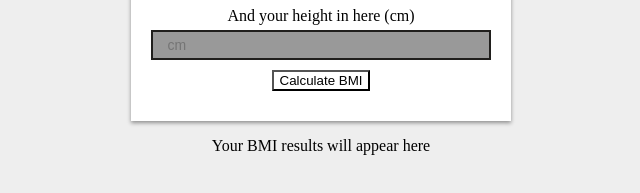
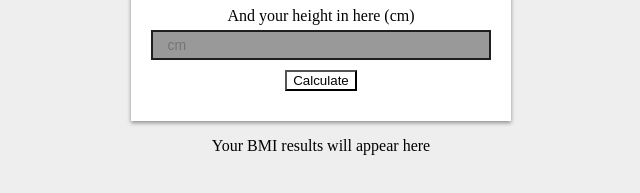
Before and after one commit to eishwezin20/Body-Mass-Index-Calculator, a plain HTML site: page index.html in a window 1280 px wide. Shown: the part 191-384 px from the top of the page, 319-959 px from the left. Drawn offline with Linux system fonts and the light colour scheme.

Commit message:
Update index.html

```diff
--- a/index.html
+++ b/index.html
@@ -21,7 +21,7 @@
     					<p>And your height in here (cm)</p>
 	    				 <input placeholder="cm" id="height" type="number" pattern="[0-9]*" name="b"/>
     				</div>
-    		     <button type="button" class="btn" onclick="calculate()">Calculate BMI</button>
+    		     <button type="button" class="btn" onclick="calculate()">Calculate</button>
     		</form>
     		<div id="results" class="text-center">Your BMI results will appear here</div>
     	</div>
```
